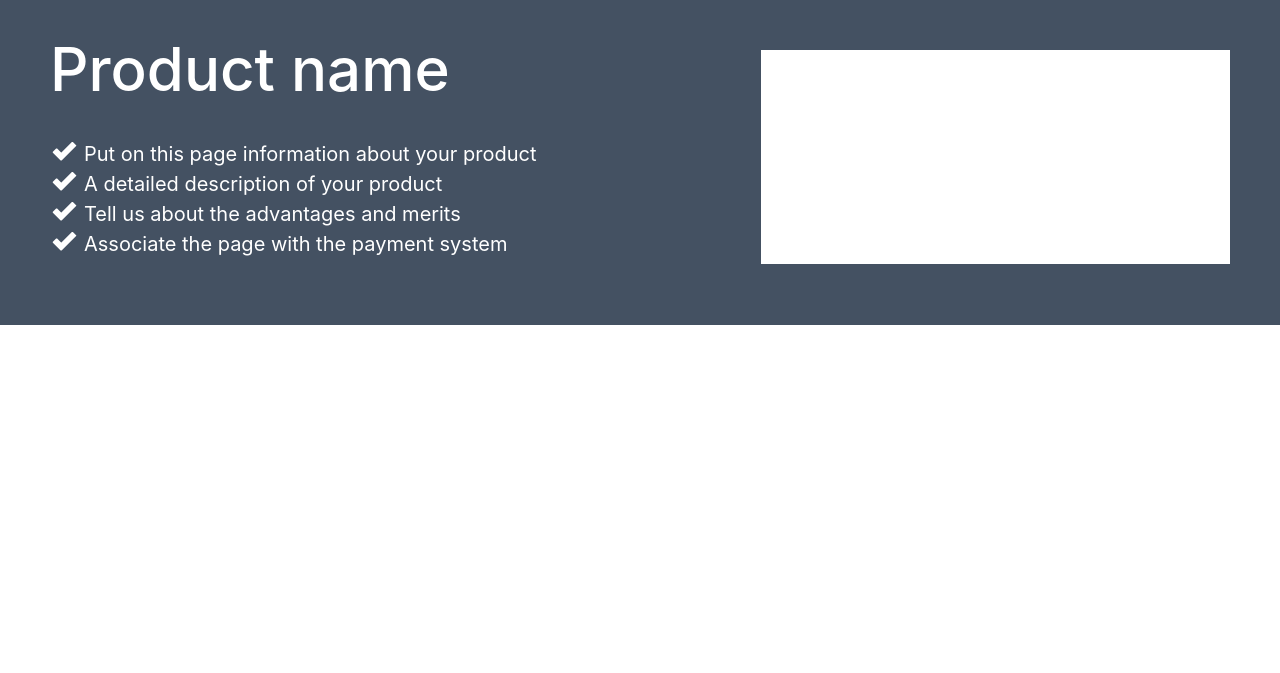
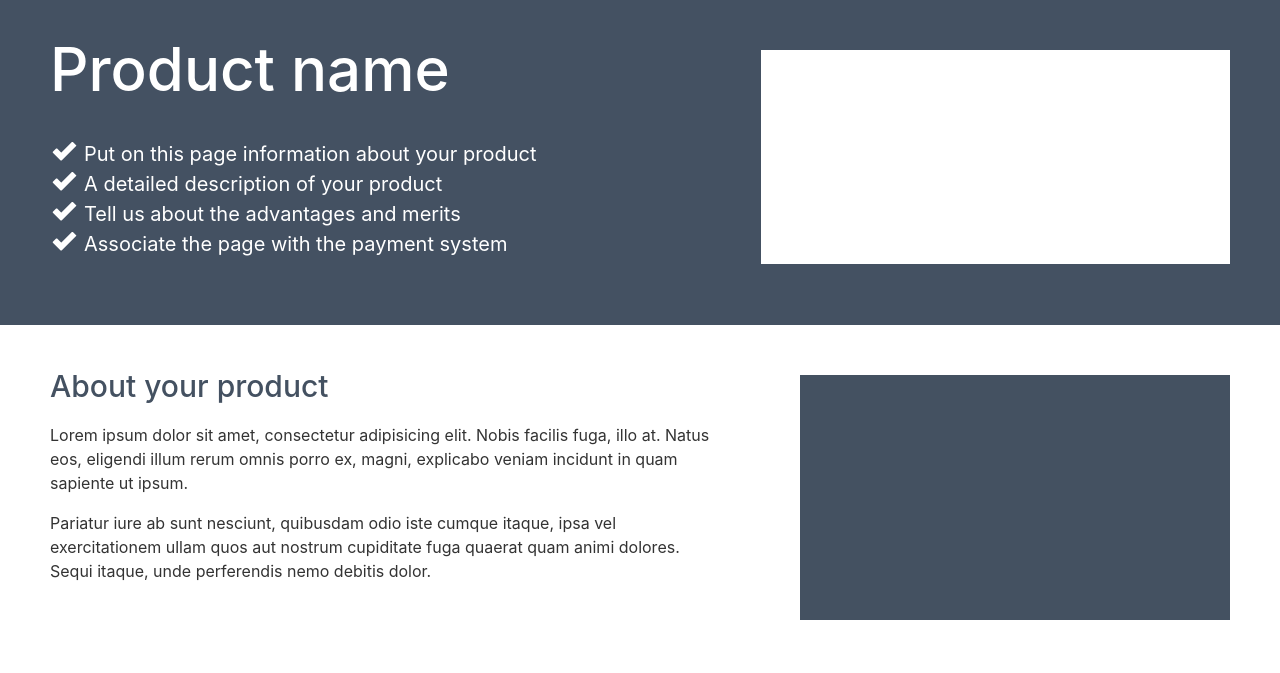
Before and after one commit to Web-Daniel/landing1, a plain HTML site: page index.html in a window 1280 px wide. Drawn offline with Linux system fonts and the light colour scheme.

Commit message:
block2 complete

```diff
--- a/index.html
+++ b/index.html
@@ -29,6 +29,20 @@
                 </div>
             </div>
             <!--end block1-->
+            <!--start block2-->
+            <div class="row contentBlockIn block2">
+                    <div class="col-7 block1InBlock2">
+                        <h4>About your product</h4>
+                        <p>Lorem ipsum dolor sit amet, consectetur adipisicing elit. Nobis facilis fuga, illo at. Natus eos, eligendi illum rerum omnis porro ex, magni, explicabo veniam incidunt in quam sapiente ut ipsum.</p>
+                        <p>Pariatur iure ab sunt nesciunt, quibusdam odio iste cumque itaque, ipsa vel exercitationem ullam quos aut nostrum cupiditate fuga quaerat quam animi dolores. Sequi itaque, unde perferendis nemo debitis dolor.</p>
+                    </div>
+                    <div class="col-5 block2InBlock2">
+                        <div class="videoContainer">
+                            <img src="images/video-in-block2.png" alt="">
+                        </div>
+                    </div>
+                </div>
+            <!--end block2-->
         </div>
     </div>
 
--- a/sass/_colors.sass
+++ b/sass/_colors.sass
@@ -2,6 +2,6 @@ $bgDark: #445162
 $bgLight: #ffffff
 $bg2: #f5f5f5
 $bg3: #ebebeb
+$textDark: #445161
+$textDark2: #333333
 $textLight: #ffffff
-$text2: #445161
-$text3: #333333
--- /dev/null
+++ b/sass/_fonts.sass
@@ -0,0 +1,2 @@
+/*text font*/
+$textFont: 16px
--- a/sass/main.sass
+++ b/sass/main.sass
@@ -1,9 +1,9 @@
 @import resources
 @import colors
+@import fonts
 
 div#mainContainer
     div.contentBlock
-        div.contentBlockIn
         div.block1
             background-color: $bgDark
             color: $textLight
@@ -22,3 +22,21 @@ div#mainContainer
                     float: right
                     img
                         width: 100%
+        div.block2
+            background-color: $bgLight
+            div.block1InBlock2
+                h4
+                    font-size: 30px
+                    color: $textDark
+                    line-height: 0.75
+                    margin-bottom: 25px
+                p
+                    font-size: $textFont
+                    color: $textDark2
+            div.block2InBlock2
+                div.videoContainer
+                    max-width: 430px
+                    max-height: 245px
+                    float: right
+                    img
+                        width: 100%
```
Also changed, not shown: css/main.css, images/plus_icon.png (added).
